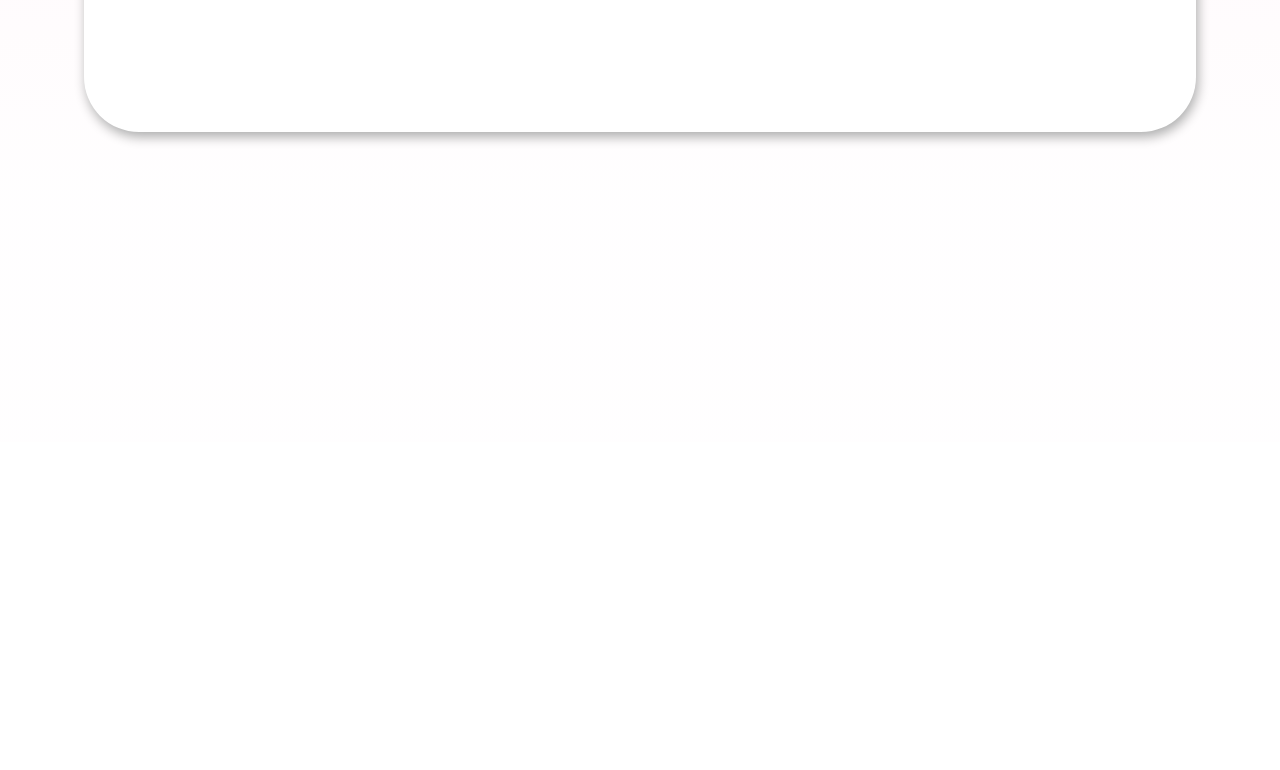
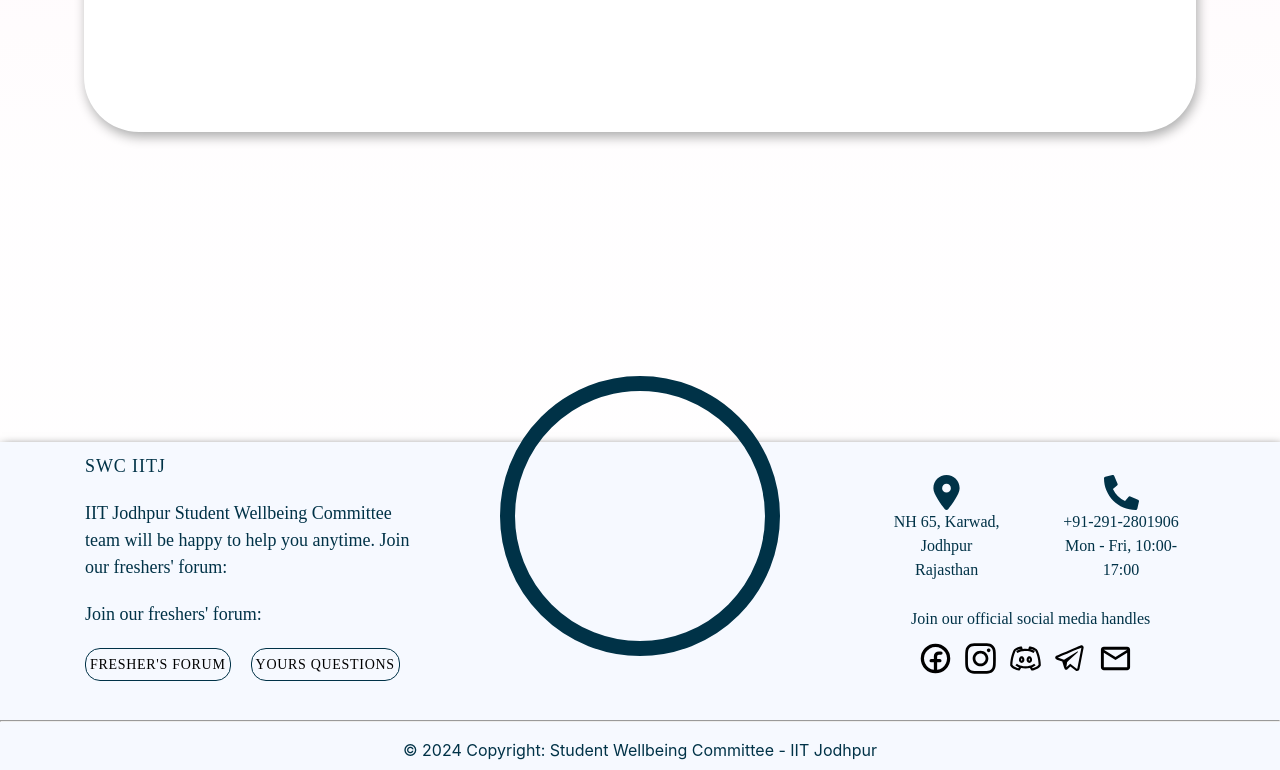
Before and after one commit to a19hu/SWC_2024, a React (Create React App) app: page /CounsellorTeam in a window 1280 px wide. Shown: the part 1384-2154 px from the top of the page. Before the commit the page ends 1826 px from the top, so only its background shows below. Built offline with nearby package versions, Linux system fonts and the light colour scheme.

Commit message:
add footer

```diff
--- a/src/App.js
+++ b/src/App.js
@@ -22,7 +22,7 @@ function App() {
       <Route element={<CounsellorTeam/>}  path="/CounsellorTeam"/>
 
     </Routes>
-    {/* <Footer/> */}
+    <Footer/>
 
     </BrowserRouter>
   );
--- a/src/Components/Style/footer.css
+++ b/src/Components/Style/footer.css
@@ -1,25 +1,40 @@
 .footer{
+    background: #f3f7ffbf;
+    color: rgba(0, 50, 71, 1);
+    box-shadow: 2px 5px 10px black;
+    position: relative;
 
 }
 .footer_container{
-    background-color: #263238;
-    padding: 10px 16%;
-    color: white;
+    padding: 10px 85px;
 }
 .footer_context{
 
     display: flex;
     flex-direction: row;
-    /* justify-content: space-between; */
+    justify-content: center;
     align-items: center;
+
     gap: 100px;
+}
+.footer_help{
+    width: 30%;
 }
 .footer_help div{
     margin-bottom: 20px;
+        font-family: Poppins;
+        font-size: 18px;
+        font-weight: 400;
+        line-height: 27px;
+        text-align: left;
 }
 .footer_swc{
+    font-family: Poppins;
     font-size: 20px;
     font-weight: 600;
+    line-height: 30px;
+    letter-spacing: 0.05em;
+    text-align: left;
 }
 .footer_help div:nth-child(2) {
     /* font-size: 20px;
@@ -35,24 +50,123 @@
    gap: 20px;
 }
 .footer_fresher_connect a{
-    box-shadow: 2px 3px 5px black;
-    color: white;
-    padding: 10px 20px;
+    /* box-shadow: 2px 3px 5px black; */
+        font-family: Poppins;
+        letter-spacing: 0.05em;
+        text-align: left;
+        border: 1px solid rgba(0, 50, 71, 1);
+        border-radius: 15px;
+        padding: 5px 4px;
+            border-radius: 15px;
+            font-size: 14px;
+            font-weight: 500;
+            line-height: 21px;
 
 }
 .footer_fresher_connect a:hover {
     background-color: rgb(68, 68, 154);
+    color: white;
 
 }
-.footer_fresher_connect {}
-.youtube_link a:hover{
-   text-decoration: underline;
-}
+
 .footer_copyright{
     padding: 10px 16%;
-    color: white;
-    background-color: black;
+    display: flex;
+    justify-content: center;
+    align-items: center;
+
+}
+.icon_with_details_container{
+    display: flex;
+    flex-direction: row;
+    align-items: center;
+    gap: 20px;
+    margin-bottom: 25px;
+
+}
+.icon_with_details{
+    display: flex;
+    flex-direction: column;
+    align-items: center;
+    font-family: Poppins;
+        font-size: 16px;
+        font-weight: 400;
+        line-height: 24px;
+        text-align: center;
+        color: rgba(0, 50, 71, 1);
+}
+.social_details{
+    display: flex;
+    flex-direction: column;
+    gap: 10px;
+}
+.social_details div:nth-child(1){
+        font-family: Poppins;
+        font-size: 16px;
+        font-weight: 400;
+        line-height: 24px;
+        text-align: center;
+}
+
+.social_details div:nth-child(2) {
+    display:flex;
+    justify-content: center;
+    align-items: center;
+}
+.social_details div:nth-child(2) a {
+margin-right: 10px;
+}
+.circle_map{
+    border: 15px solid rgba(0, 50, 71, 1);
+    border-radius: 50%;
+    position:absolute;
+    /* left: 50%; */
+    top: -20%;
     display: flex;
     justify-content: center;
     align-items: center;
 }
+.circle_map_image{
+    height: 250px;
+    width: 250px;
+}
+.circle_map_image_laptop{
+    display: none;
+}
+
+@media screen and (max-width:850px) {
+    .footer_container {
+            padding: 10px 30px;
+        }
+    .footer_context {
+        flex-direction: column;
+    gap:20px;
+    }
+.footer_fresher_connect a {
+    padding: 5px 4px;
+    border-radius: 15px;
+        font-size: 14px;
+        font-weight: 500;
+        line-height: 21px;
+
+}
+.footer_copyright{
+        font-family: Poppins;
+        font-size: 10px;
+        font-weight: 400;
+        line-height: 15px;
+        text-align: center;
+}
+.footer_help {
+    width: 100%;
+}
+.circle_map_image_phone{
+    display: none;
+}
+.circle_map {
+    top: -8%;
+}
+.circle_map_image_laptop {
+    display: flex;
+}
+}
--- a/src/Components/part/Footer.jsx
+++ b/src/Components/part/Footer.jsx
@@ -1,16 +1,26 @@
 import React from 'react'
 import { Link } from 'react-router-dom'
 import '../Style/footer.css'
+import { PiFacebookLogoBold } from "react-icons/pi";
+import { FaInstagram } from "react-icons/fa";
+import { AiOutlineDiscord } from "react-icons/ai";
+import { LiaTelegram } from "react-icons/lia";
+import { MdOutlineEmail } from "react-icons/md";
+import { FaLocationDot } from "react-icons/fa6";
+import { FaPhoneAlt } from "react-icons/fa";
+
 export default function Footer() {
     return (
         <div className='footer'>
             <div className='footer_container'>
                 <div className='footer_context'>
+                    <div className='circle_map_image circle_map_image_laptop'></div>
+
                     <div className='footer_help'>
-                        <div className='footer_swc'> SWC - IITJ</div>
+                        <div className='footer_swc'> SWC IITJ</div>
                         <div>
-
                             IIT Jodhpur Student Wellbeing Committee team will be happy to help you anytime.
+                            Join our freshers' forum:
                         </div>
                         <div>
 
@@ -22,18 +32,44 @@ export default function Footer() {
                         </div>
 
                     </div>
-                    <div className='youtube_link'>
-                        <Link to="https://www.youtube.com/results?search_query=positive+attitude+and+mental+awareness" style={{ color: "white" }}>Click here
-                        </Link>
-                        {" "}to "watch videos about developing a positive attitude and mental awareness"
+                    <div className='circle_map'>
+                    <div className='circle_map_image'></div>
+                    </div>
+                    <div className='circle_map_image circle_map_image_phone'></div>
+                    <div>
+                        <div className='icon_with_details_container'>
+                            <div className='icon_with_details'>
+                                <FaLocationDot size={35} />
+                                NH 65, Karwad, Jodhpur <br />
+                                Rajasthan
+                            </div>
+                            <div className='icon_with_details'>
+                                <FaPhoneAlt size={35} />
+                                +91-291-2801906  <br />
+                                Mon - Fri, 10:00-17:00
+                            </div>
+                        </div>
+                        <div className='social_details'>
+                            <div>
+                                Join our official social media handles
+                            </div>
+                            <div>
+                                <Link><PiFacebookLogoBold size={35} /></Link>
+                                <Link><FaInstagram size={35} /></Link>
+                                <Link><AiOutlineDiscord size={35} /></Link>
+                                <Link><LiaTelegram size={35} /></Link>
+                                <Link><MdOutlineEmail size={35} /></Link>
+                            </div>
+                        </div>
                     </div>
                 </div>
                 <div className='social_media'>
 
                 </div>
             </div>
+            <hr />
             <div className='footer_copyright'>
-                © 2022 Copyright: Student Wellbeing Committee - IIT Jodhpur
+                © 2024 Copyright: Student Wellbeing Committee - IIT Jodhpur
             </div>
         </div>
     )
```
